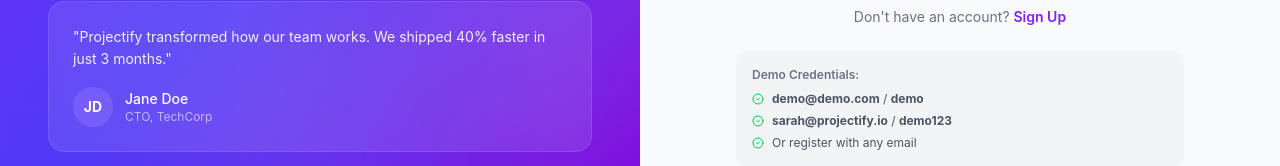
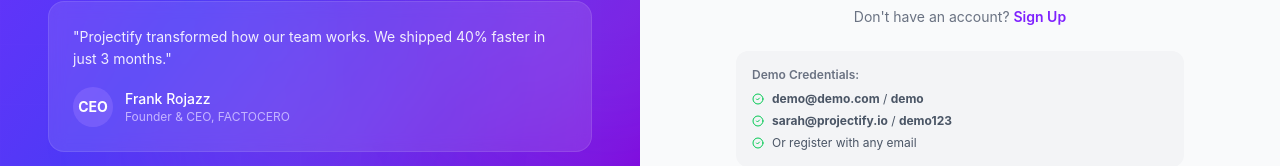
Before and after one commit to Frankrojazz/project-management-tool-clone, a React (Vite) app: page / in a window 1280 px wide. Shown: the part 556-722 px from the top of the page. Built offline with nearby package versions, Linux system fonts and the light colour scheme.

Commit message:
Update testimonial name/title initials

```diff
--- a/src/components/LoginPage.tsx
+++ b/src/components/LoginPage.tsx
@@ -122,11 +122,11 @@
             </p>
             <div className="flex items-center gap-3">
               <div className="flex h-10 w-10 items-center justify-center rounded-full bg-violet-400/30 text-sm font-bold text-white">
-                JD
+                CEO
               </div>
               <div>
-                <p className="text-white text-sm font-medium">Jane Doe</p>
-                <p className="text-violet-300 text-xs">CTO, TechCorp</p>
+                <p className="text-white text-sm font-medium">Frank Rojazz</p>
+                <p className="text-violet-300 text-xs">Founder & CEO, FACTOCERO</p>
               </div>
             </div>
           </div>
```
